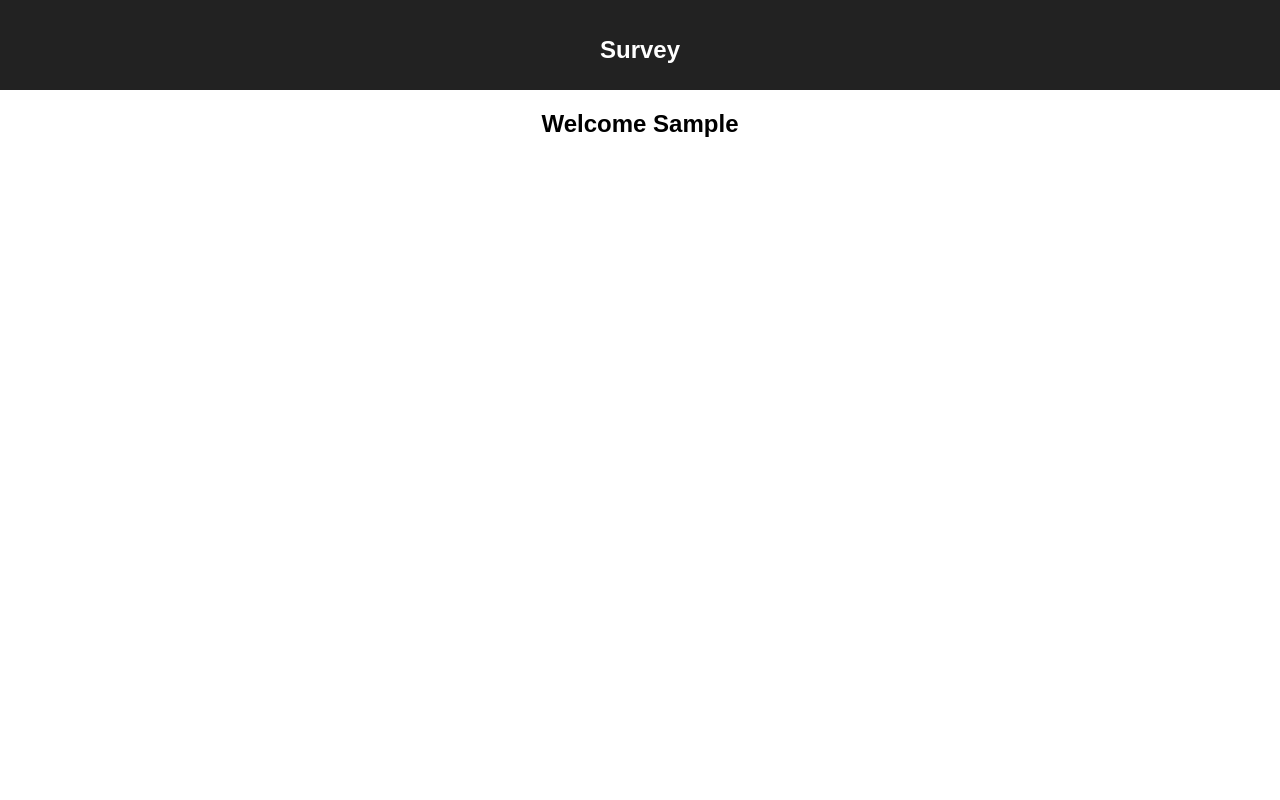
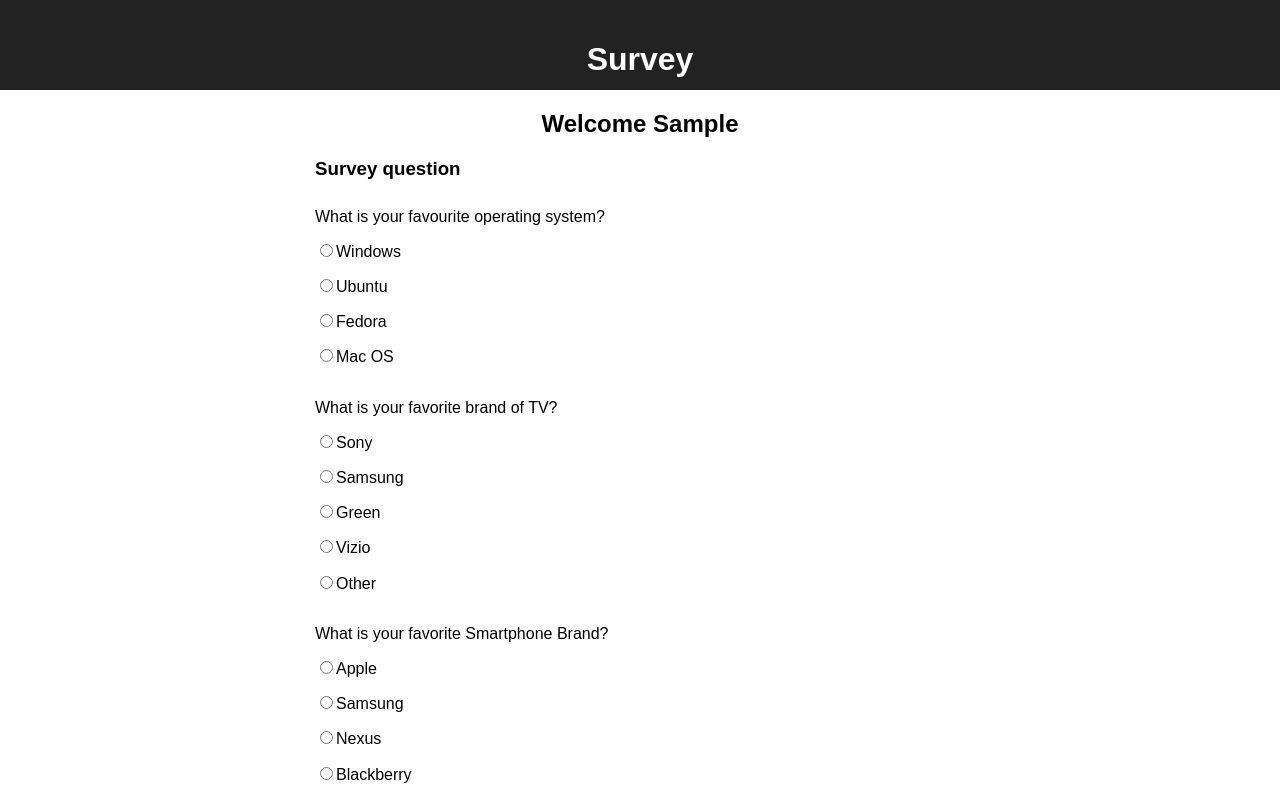
Before and after one commit to ashish10677/survey, a React (Create React App) app: page / in a window 1280 px wide. Both pictures are taken after typing "Sample" into the empty fields and a click on the input "Submit". Shown: the top 800 px of the page. Built offline with nearby package versions, Linux system fonts and the light colour scheme.

Commit message:
Add questions
Signed-off-by: Ashish Kumar Mishra <ashish10677@gmail.com>

```diff
--- a/src/App.css
+++ b/src/App.css
@@ -1,7 +1,10 @@
-.App {
+.main {
   text-align: center;
 }
-
+.container {
+  width: 650px;
+  margin: auto;
+}
 .App-header {
   background-color: #222;
   height: 50px;
@@ -24,3 +27,8 @@ input[type="text"] {
   border-radius: 5px;
   border: #ccc solid 1px;
 }
+
+form div {
+  margin-bottom: 15px;
+  line-height: 2.2em;
+}
--- a/src/App.js
+++ b/src/App.js
@@ -15,13 +15,32 @@ class App extends Component {
       },
       submitted : false
     };
+    this.handleQuestionChange = this.handleQuestionChange.bind(this);
   }
   handleNameSubmit(event) {
     var name = this.refs.name.value;
-    this.setState({name : name}, function() {
-      console.log(this.state);
-    });
+    this.setState({name : name});
     event.preventDefault();
+  }
+  handleQuestionSubmit(event) {
+    event.preventDefault();
+  }
+  handleQuestionChange(event) {
+    var answers = this.state.answers;
+    if(event.target.name === 'q1') {
+      answers.q1 = event.target.value;
+    }
+    else if(event.target.name === 'q2') {
+      answers.q2 = event.target.value;
+    }
+    else if(event.target.name === 'q3') {
+      answers.q3 = event.target.value;
+    }
+    else if(event.target.name === 'q4') {
+      answers.q4 = event.target.value;
+    }
+
+    this.setState({answers:answers});
   }
   render() {
     var user;
@@ -30,7 +49,44 @@ class App extends Component {
       user = <span>
         <h2>Welcome {this.state.name}</h2>
       </span>;
-      questions = '';
+      questions = <span>
+        <h3>Survey question</h3>
+        <form onSubmit={this.handleQuestionSubmit.bind(this)}>
+          <div>
+            <label>What is your favourite operating system?</label>
+            <br />
+            <input type="radio" name="q1" value="Windows" onChange={this.handleQuestionChange} />Windows<br/>
+            <input type="radio" name="q1" value="Ubuntu" onChange={this.handleQuestionChange} />Ubuntu<br/>
+            <input type="radio" name="q1" value="Fedora" onChange={this.handleQuestionChange} />Fedora<br/>
+            <input type="radio" name="q1" value="Mac OS" onChange={this.handleQuestionChange} />Mac OS<br/>
+          </div>
+          <div>
+            <label>What is your favorite brand of TV?</label><br />
+            <input type="radio" name="q2" value="Sony" onChange={this.handleQuestionChange} />Sony<br />
+            <input type="radio" name="q2" value="Samsung" onChange={this.handleQuestionChange} />Samsung<br />
+            <input type="radio" name="q2" value="Panasonic" onChange={this.handleQuestionChange} />Green<br />
+            <input type="radio" name="q2" value="Vizio" onChange={this.handleQuestionChange} />Vizio<br />
+            <input type="radio" name="q2" value="Other" onChange={this.handleQuestionChange} />Other<br />
+          </div>
+          <div>
+            <label>What is your favorite Smartphone Brand?</label><br />
+            <input type="radio" name="q3" value="Apple" onChange={this.handleQuestionChange} />Apple<br />
+            <input type="radio" name="q3" value="Samsung" onChange={this.handleQuestionChange} />Samsung<br />
+            <input type="radio" name="q3" value="Nexus" onChange={this.handleQuestionChange} />Nexus<br />
+            <input type="radio" name="q3" value="Blackberry" onChange={this.handleQuestionChange} />Blackberry<br />
+            <input type="radio" name="q3" value="Other" onChange={this.handleQuestionChange} />Other<br />
+          </div>
+          <div>
+            <label>What is your favorite CPU Brand?</label><br />
+            <input type="radio" name="q4" value="Intel" onChange={this.handleQuestionChange} />Intel<br />
+            <input type="radio" name="q4" value="AMD" onChange={this.handleQuestionChange} />AMD<br />
+            <input type="radio" name="q4" value="Nvidia" onChange={this.handleQuestionChange} />Nvidia<br />
+            <input type="radio" name="q4" value="ARM" onChange={this.handleQuestionChange} />ARM<br />
+            <input type="radio" name="q4" value="Other" onChange={this.handleQuestionChange} />Other<br />
+          </div>
+          <input type="submit" value="Submit" />
+        </form>
+      </span>;
     }
     else if(!this.state.name && this.state.submitted === false) {
       user = <span>
@@ -47,11 +103,16 @@ class App extends Component {
 
     }
     return (
-      <div className="App">
+      <div>
         <header className="App-header">
-          <h1 className="App-title">Survey</h1>
+          <h1 className="App-title" className="main">Survey</h1>
         </header>
-        {user}
+        <div className="main">
+          {user}
+        </div>
+        <div className="container">
+          {questions}
+        </div>
       </div>
     );
   }
```
